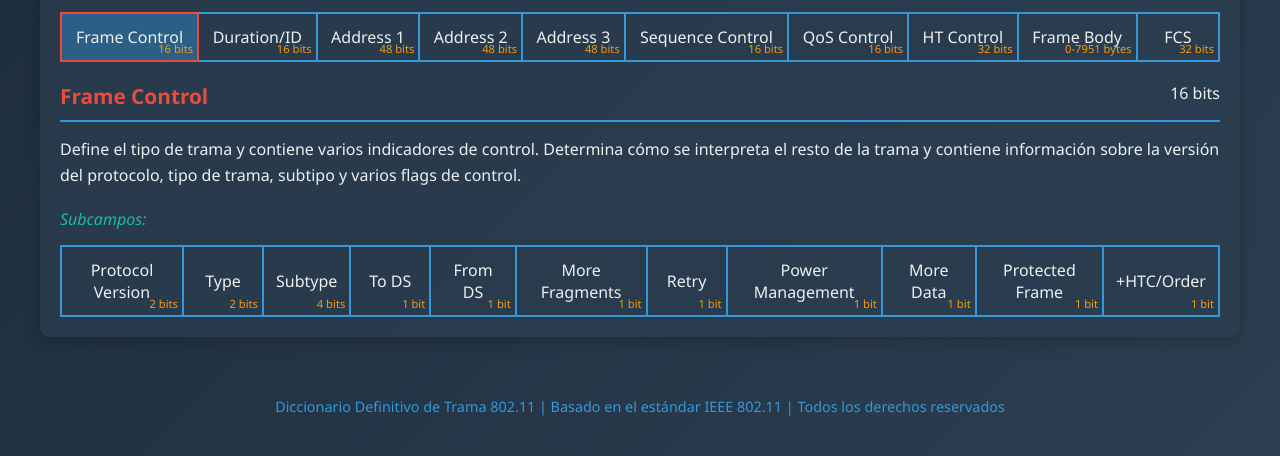
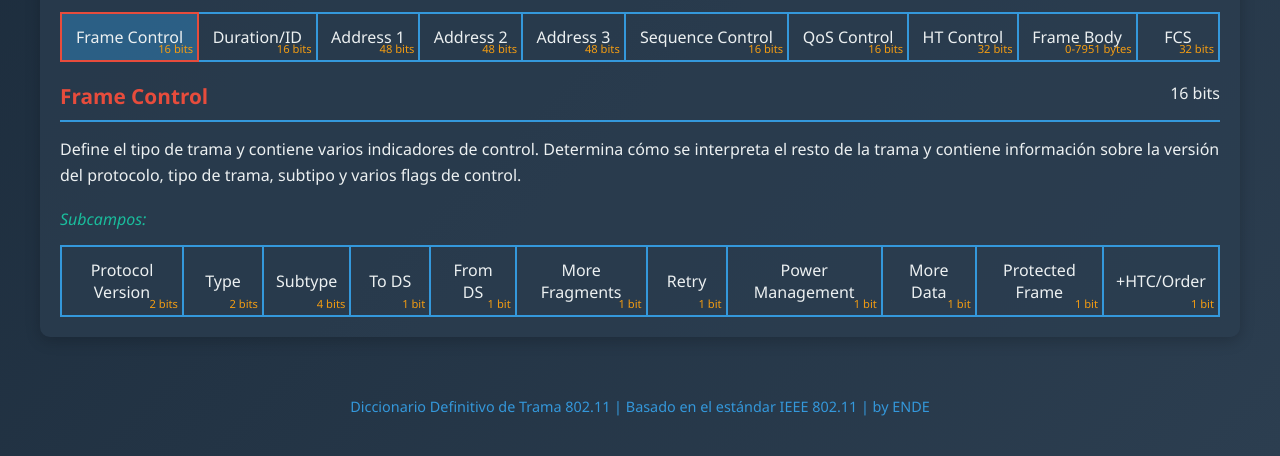
Before and after one commit to ENDE25/802.11-Frame-Guide, a plain HTML site: page index.html in a window 1280 px wide. Shown: the part 455-911 px from the top of the page. Drawn offline with Linux system fonts and the light colour scheme.

Commit message:
mejora readme

```diff
--- a/index.html
+++ b/index.html
@@ -321,7 +321,7 @@
         </div>
 
         <footer>
-            <p>Diccionario Definitivo de Trama 802.11 | Basado en el estándar IEEE 802.11 | Todos los derechos reservados</p>
+            <p>Diccionario Definitivo de Trama 802.11 | Basado en el estándar IEEE 802.11 | by ENDE</p>
         </footer>
     </div>
 
```
Also changed, not shown: 1 other file.
